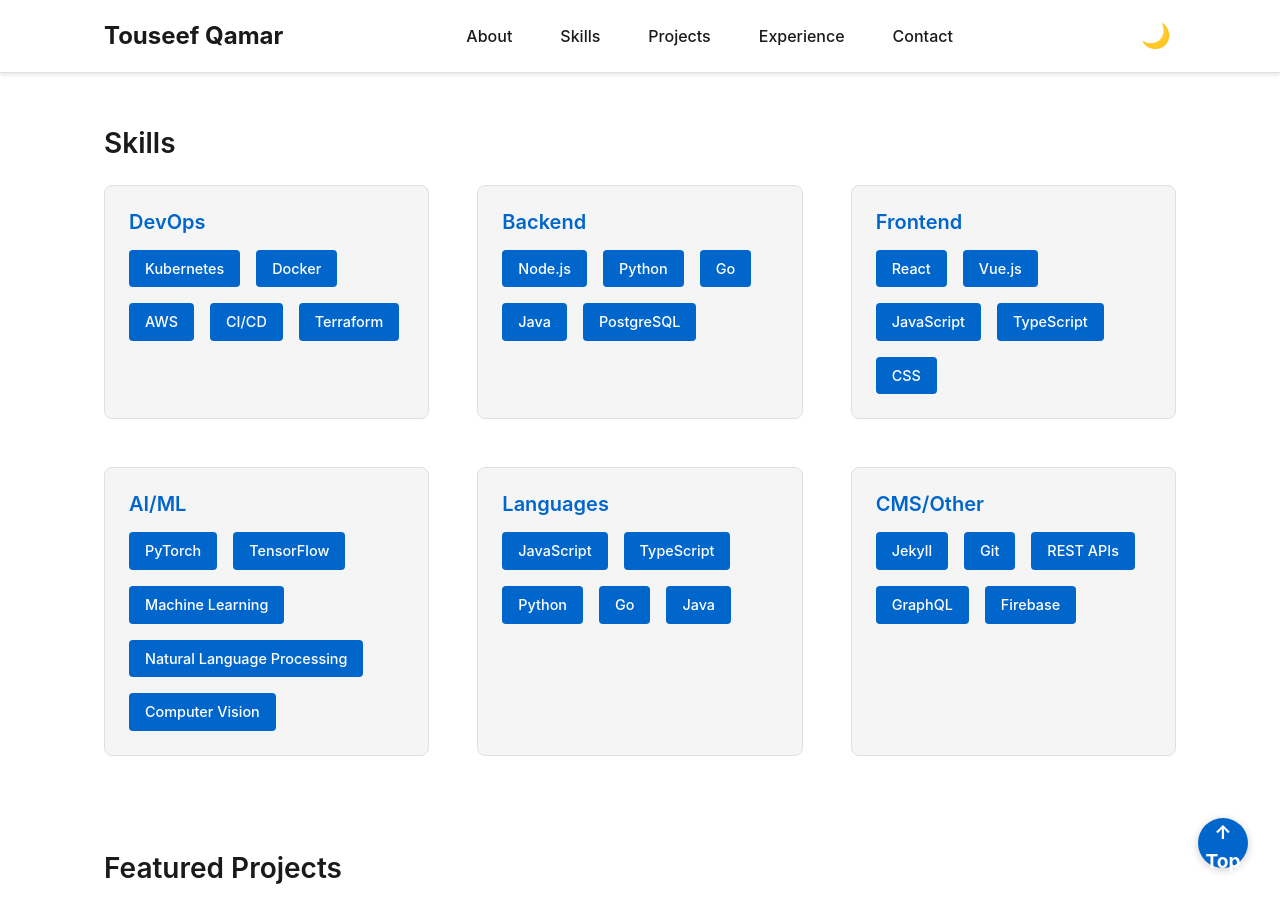
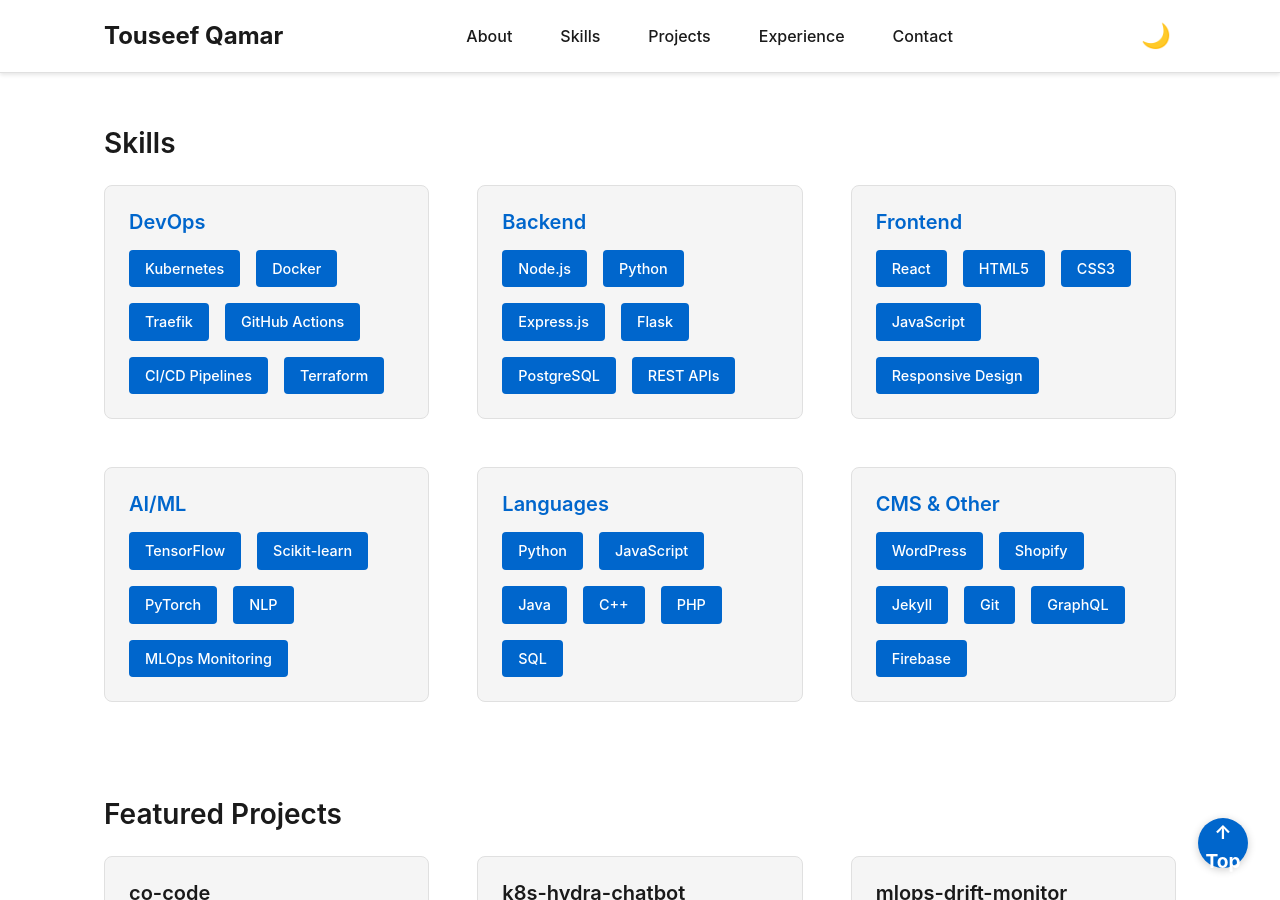
Before and after one commit to TouseefQ/touseefq.github.io, a Jekyll site: the page built from index.html, in a window 1280 px wide and 900 px high, scrolled down 533 px. Built offline with Jekyll 4.4.1, drawn with Linux system fonts in a browser that asks for light colours.

Commit message:
feat(02): populate skills.yml with 6 categories and real technologies
Categories (6):
- DevOps: Kubernetes, Docker, Traefik, GitHub Actions, CI/CD, Terraform
- Backend: Node.js, Python, Express.js, Flask, PostgreSQL, REST APIs
- Frontend: React, HTML5, CSS3, JavaScript, Responsive Design
- AI/ML: TensorFlow, Scikit-learn, PyTorch, NLP, MLOps Monitoring
- Languages: Python, JavaScript, Java, C++, PHP, SQL
- CMS & Other: WordPress, Shopify, Jekyll, Git, GraphQL, Firebase

Requirement coverage: SKIL-01

```diff
--- a/_data/skills.yml
+++ b/_data/skills.yml
@@ -2,46 +2,50 @@
   items:
     - "Kubernetes"
     - "Docker"
-    - "AWS"
-    - "CI/CD"
+    - "Traefik"
+    - "GitHub Actions"
+    - "CI/CD Pipelines"
     - "Terraform"
 
 - name: "Backend"
   items:
     - "Node.js"
     - "Python"
-    - "Go"
-    - "Java"
+    - "Express.js"
+    - "Flask"
     - "PostgreSQL"
+    - "REST APIs"
 
 - name: "Frontend"
   items:
     - "React"
-    - "Vue.js"
+    - "HTML5"
+    - "CSS3"
     - "JavaScript"
-    - "TypeScript"
-    - "CSS"
+    - "Responsive Design"
 
 - name: "AI/ML"
   items:
+    - "TensorFlow"
+    - "Scikit-learn"
     - "PyTorch"
-    - "TensorFlow"
-    - "Machine Learning"
-    - "Natural Language Processing"
-    - "Computer Vision"
+    - "NLP"
+    - "MLOps Monitoring"
 
 - name: "Languages"
   items:
+    - "Python"
     - "JavaScript"
-    - "TypeScript"
-    - "Python"
-    - "Go"
     - "Java"
+    - "C++"
+    - "PHP"
+    - "SQL"
 
-- name: "CMS/Other"
+- name: "CMS & Other"
   items:
+    - "WordPress"
+    - "Shopify"
     - "Jekyll"
     - "Git"
-    - "REST APIs"
     - "GraphQL"
     - "Firebase"
```
